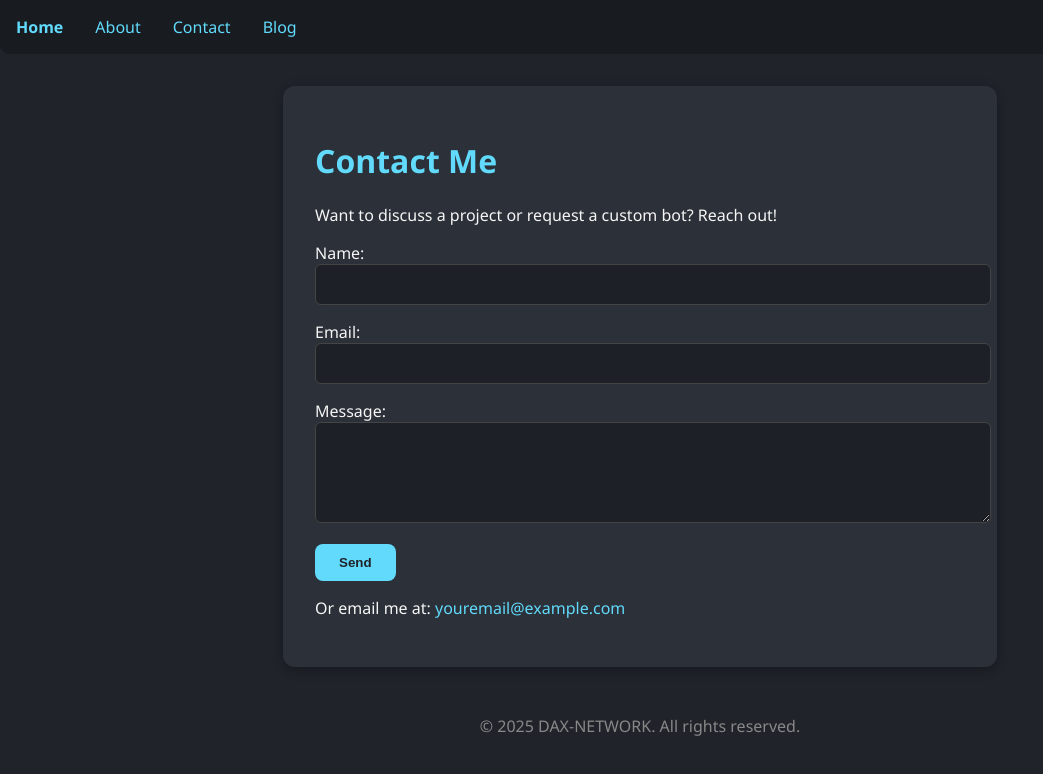
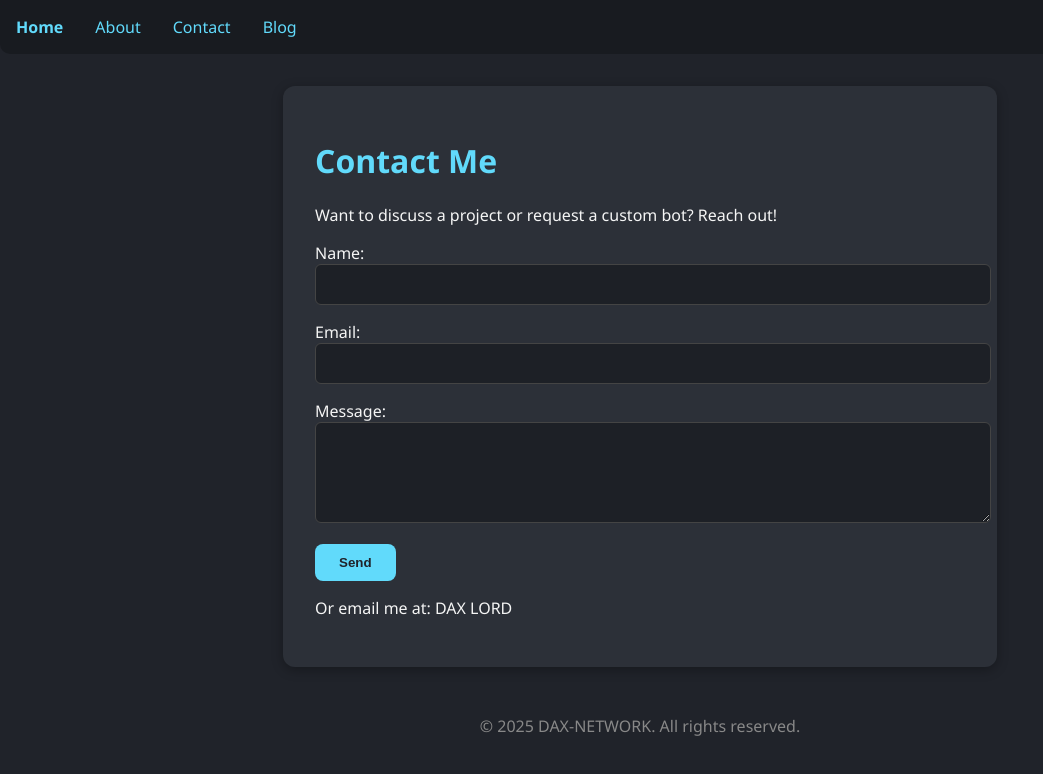
Before and after one commit to LORD-SANTINO/My-bots, a Next.js app: page /contact in a window 1280 px wide. Shown: the top 774 px of the page, without its empty margins (0-1043 px from the left). Built offline with nearby package versions, Linux system fonts and the light colour scheme.

Commit message:
Update contact.js

```diff
--- a/pages/contact.js
+++ b/pages/contact.js
@@ -5,7 +5,7 @@ export default function Contact() {
     <main>
       <h1>Contact Me</h1>
       <p>Want to discuss a project or request a custom bot? Reach out!</p>
-      <form action="mailto:youremail@example.com" method="POST" encType="text/plain">
+      <form action="mailto:daxtemx1@gmail.com" method="POST" encType="text/plain">
         <div>
           <label>Name: <input type="text" name="name" required /></label>
         </div>
@@ -19,7 +19,7 @@ export default function Contact() {
         </div>
         <button type="submit">Send</button>
       </form>
-      <p>Or email me at: <a href="mailto:youremail@example.com">youremail@example.com</a></p>
+      <p>Or email me at: <a href="mailto:daxlord68@gmail.com"></a>DAX LORD</p>
     </main>
   );
     }
```
